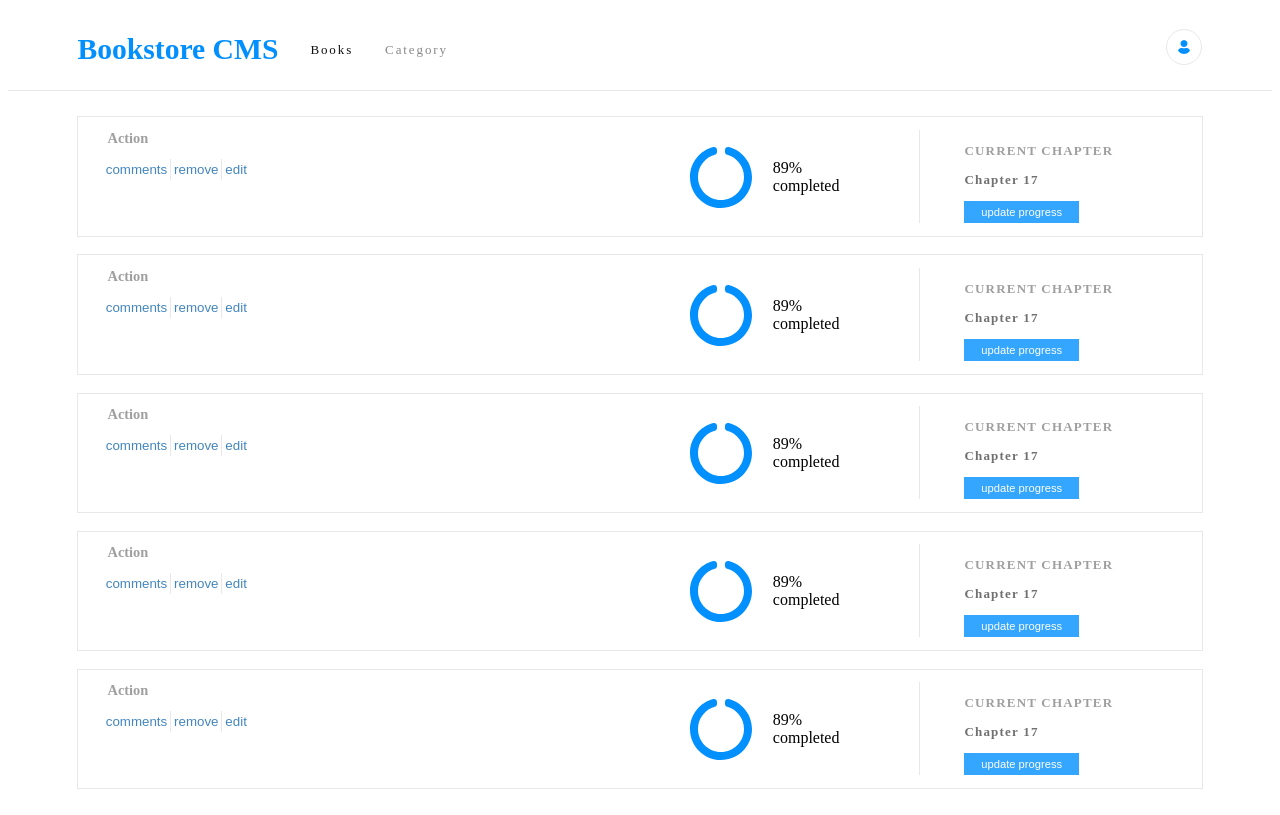
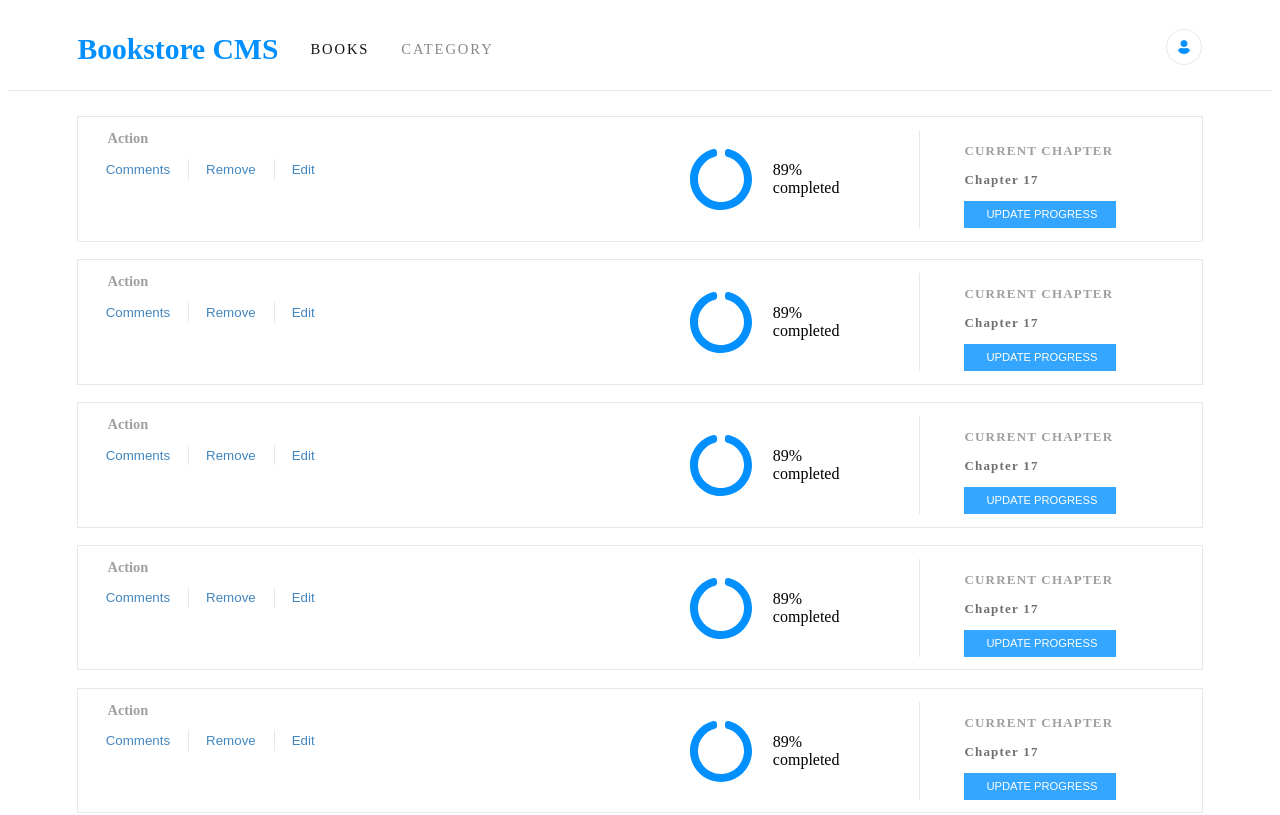
Before and after one commit to mershark/bookstore, a React (Create React App) app: page / in a window 1280 px wide. Shown: the top 815 px of the page. Built offline with nearby package versions, Linux system fonts and the light colour scheme; no server answers.

Commit message:
Update styling

```diff
--- a/src/components/book.jsx
+++ b/src/components/book.jsx
@@ -9,14 +9,14 @@ function Book({ bookTitle, author, onClick }) {
         <h2 className="book-title">{bookTitle}</h2>
         <p className="author">{author}</p>
         <div>
-          <button type="button" className="button comment">
-            comments
+          <button type="button" className="button-comment">
+            Comments
           </button>
           <button type="button" className="button" onClick={onClick}>
-            remove
+            Remove
           </button>
           <button type="button" className="button">
-            edit
+            Edit
           </button>
         </div>
       </div>
@@ -35,7 +35,7 @@ function Book({ bookTitle, author, onClick }) {
           <p className="chapter current">CURRENT CHAPTER</p>
           <p className="chapter number">Chapter 17</p>
           <button type="button" className="update">
-            update progress
+            UPDATE PROGRESS
           </button>
         </div>
       </div>
--- a/src/components/bookForm.jsx
+++ b/src/components/bookForm.jsx
@@ -32,7 +32,7 @@ function BookForm() {
   }
   return (
     <form>
-      <h2>ADD NEW BOOK</h2>
+      <h2 className="h2-add">ADD NEW BOOK</h2>
       <div className="form-input">
         <input
           className="title-input"
--- a/src/components/navigation.jsx
+++ b/src/components/navigation.jsx
@@ -8,10 +8,10 @@ const Navigation = () => (
       <div className="nav-container">
         <h2 className="logo">Bookstore CMS</h2>
         <div>
-          <Link className="nav books" to="/">Books</Link>
+          <Link className="nav books" to="/">BOOKS</Link>
         </div>
         <div>
-          <Link className="nav category" to="/category">Category</Link>
+          <Link className="nav category" to="/category">CATEGORY</Link>
         </div>
       </div>
     </nav>
--- a/src/styles/App.css
+++ b/src/styles/App.css
@@ -22,7 +22,7 @@ header {
 .nav {
   letter-spacing: 1.9px;
   color: #121212;
-  font-size: 0.813rem;
+  font-size: 0.913rem;
   text-decoration: none;
 }
 
@@ -73,8 +73,20 @@ header {
   text-align: left;
   color: #4386bf;
   margin-top: 2%;
+  margin-right: 0.938rem;
   padding: 0.5%;
+  padding-left: 1.063rem;
   border-left: 1px solid #e8e8e8;
+}
+
+.button-comment {
+  border: none;
+  background-color: #ffff;
+  text-align: left;
+  color: #4386bf;
+  margin-top: 2%;
+  margin-right: 0.938rem;
+  padding: 0.5%;
 }
 
 .author {
@@ -120,12 +132,16 @@ header {
 }
 
 .update {
-  padding: 3% 10%;
+  padding: 0.438rem 1.188rem 0.5rem 1.375rem;
   background-color: #0290ff;
   color: white;
   border: none;
   font-size: 0.7rem;
   opacity: 0.8;
+}
+
+.h2-add {
+  color: #888;
 }
 
 form {
```
